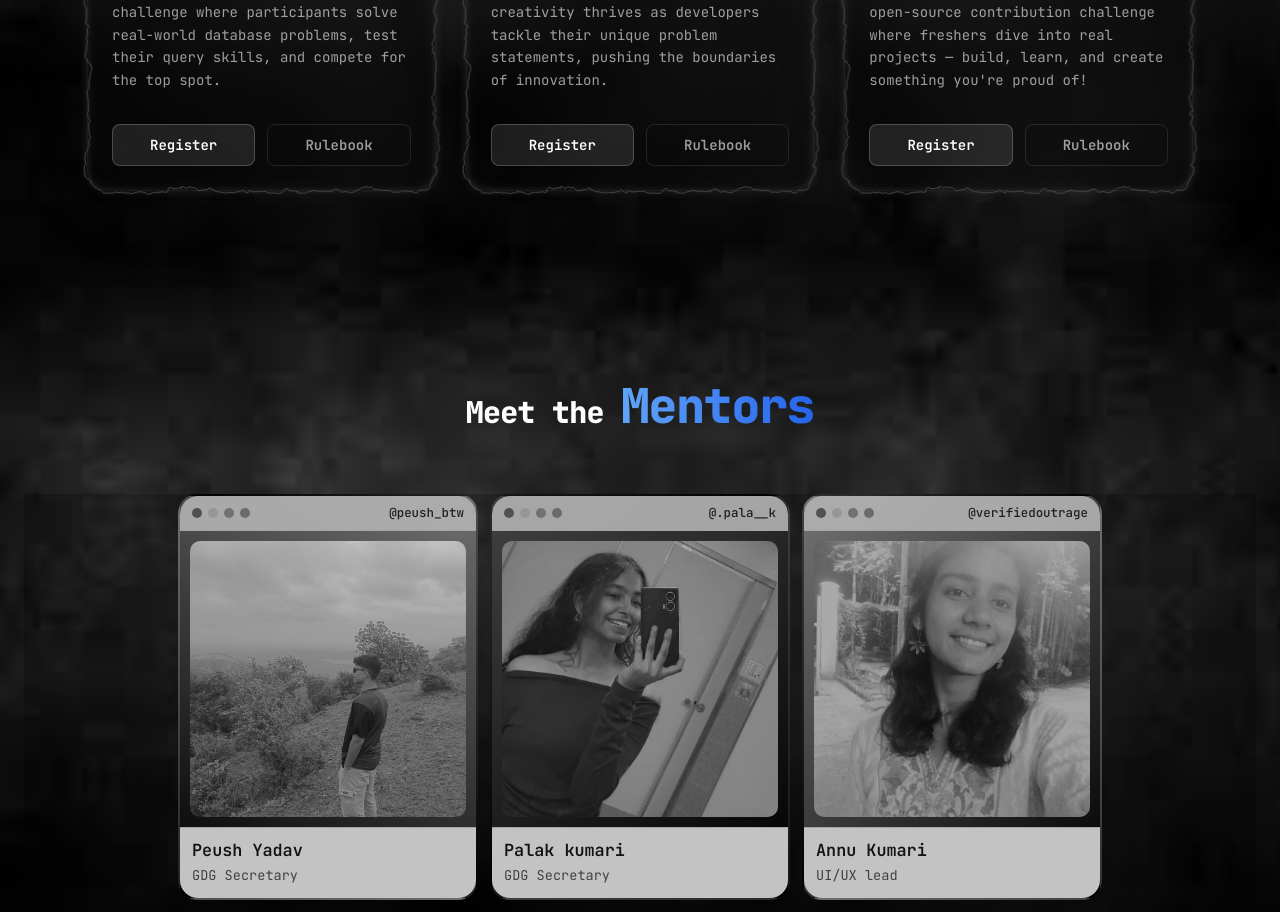
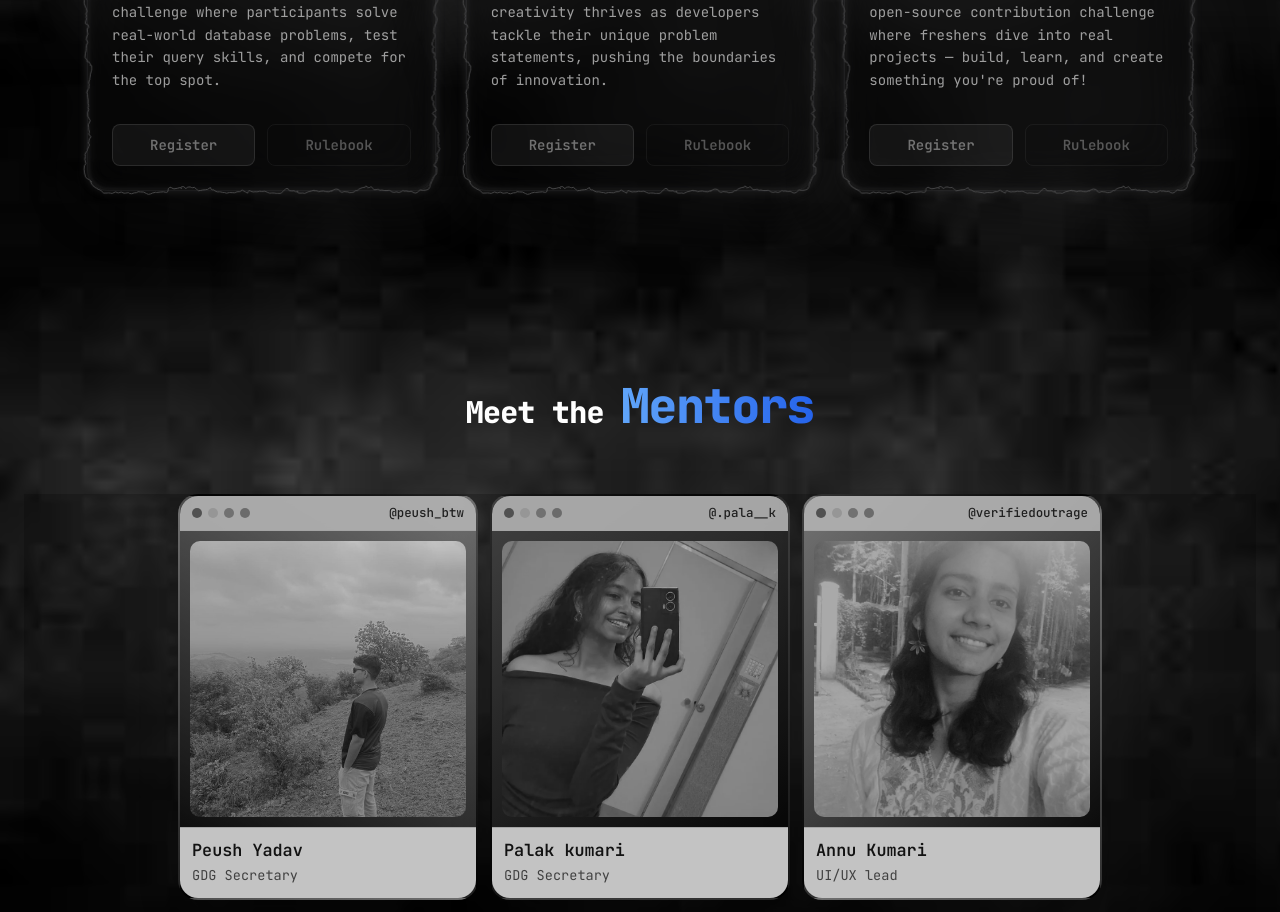
Before and after one commit to JiteshYadavvvvv/syntax26, a React (Vite) app in the folder sparkx26/: page / in a window 1280 px wide. Shown: the part 4640-5552 px from the top of the page. Built offline with nearby package versions, Linux system fonts and the light colour scheme.

Commit message:
Last Mintue Changes

```diff
--- a/sparkx26/src/components/event/Events.jsx
+++ b/sparkx26/src/components/event/Events.jsx
@@ -86,18 +86,18 @@ export const Events = () => {
               </p>
 
               <div className="flex gap-3 mt-auto">
-                <a
-                  href="#"
-                  className="flex-1 text-center rounded-lg px-4 py-2.5 text-sm font-semibold text-white bg-white/10 border border-white/20 hover:bg-white/20 hover:border-white/30 transition-all duration-300"
+                <button
+                  disabled
+                  className="flex-1 text-center rounded-lg px-4 py-2.5 text-sm font-semibold text-white/40 bg-white/5 border border-white/10 cursor-not-allowed"
                 >
                   Register
-                </a>
-                <a
-                  href="#"
-                  className="flex-1 text-center rounded-lg px-4 py-2.5 text-sm font-semibold text-white/60 border border-white/10 bg-transparent hover:bg-white/10 hover:text-white transition-all duration-300"
+                </button>
+                <button
+                  disabled
+                  className="flex-1 text-center rounded-lg px-4 py-2.5 text-sm font-semibold text-white/30 border border-white/5 bg-transparent cursor-not-allowed"
                 >
                   Rulebook
-                </a>
+                </button>
               </div>
             </div>
           </ElectricBorder>
--- a/sparkx26/src/components/hero/Hero.tsx
+++ b/sparkx26/src/components/hero/Hero.tsx
@@ -119,7 +119,7 @@ export const Hero = () => {
         initial={{ opacity: 0, y: 20 }}
         animate={{ opacity: 1, y: 0 }}
         transition={{ duration: 1, delay: 0.6, ease: "easeOut" }}
-        className="absolute bottom-0 left-0 z-20 hidden w-full pointer-events-none sm:block"
+        className="absolute bottom-24 left-0 z-20 hidden w-full pointer-events-none sm:block"
       >
         <img
           src="/syntax.svg"
```
